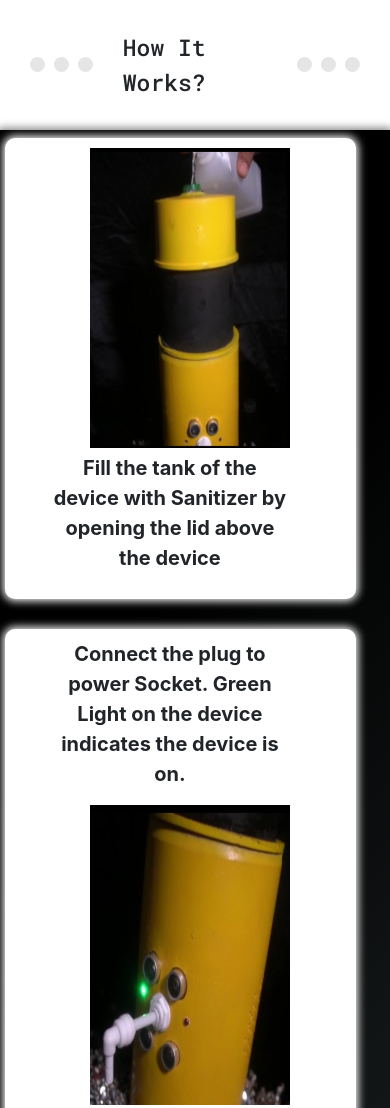
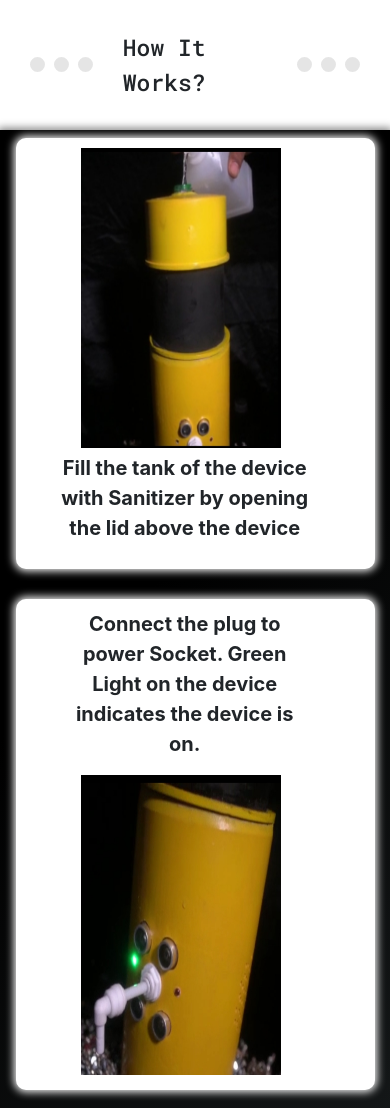
Before and after one commit to MatrixEmb/Automatic-Sanitizer-Dispenser, a plain HTML site: page index.html in a window 390 px wide. Shown: the part 2960-4068 px from the top of the page. Drawn offline with nearby package versions, Linux system fonts and the light colour scheme.

Commit message:
Update home.css

```diff
--- a/home.css
+++ b/home.css
@@ -155,12 +155,12 @@ footer{
 
 @media screen and (max-width: 600px){
     .working{
-   padding: 2% 5% 2% 5%;
+   padding: 2% 0% 2% 8%;
     }
     .le{
     height: 300px;
     width: 200px;
-    margin: 0 0 5px 60px;
+    margin: 0 0 5px 40px;
     }
     .step{
     width:100%;
```
